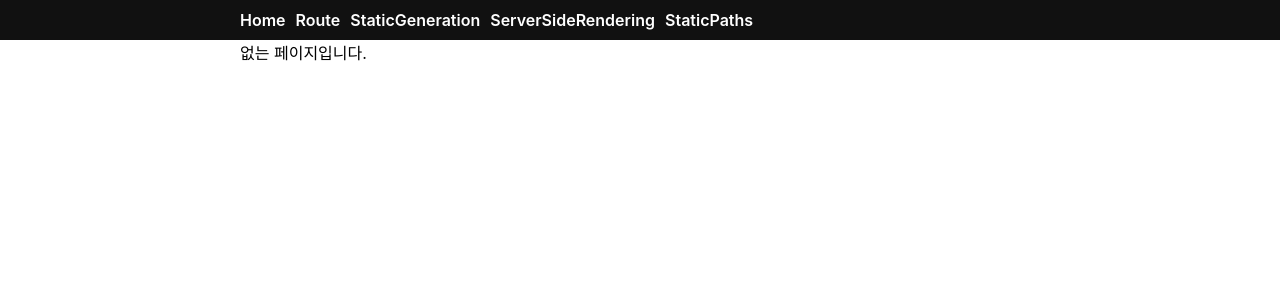
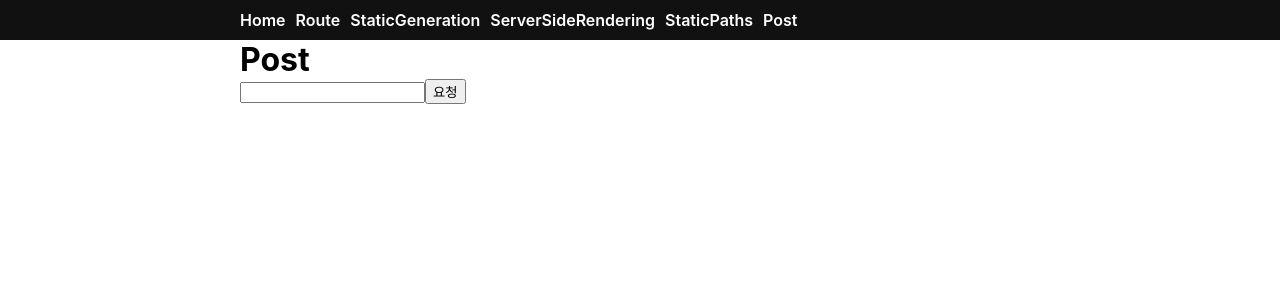
Before and after one commit to socratone/nextjs-example, a Next.js app: page /post in a window 1280 px wide. Before the commit this address had no page. Shown: the top 300 px of the page. Built offline with nearby package versions, Linux system fonts and the light colour scheme.

Commit message:
feat: post 요청 추가

```diff
--- a/components/Layout.tsx
+++ b/components/Layout.tsx
@@ -15,6 +15,7 @@ const Layout = ({ children }: LayoutProps) => {
           <Link href="/static-generation">StaticGeneration</Link>
           <Link href="/server-side-rendering">ServerSideRendering</Link>
           <Link href="/static-paths">StaticPaths</Link>
+          <Link href="/post">Post</Link>
         </Nav>
       </Header>
       <Main>{children}</Main>
--- a/package.json
+++ b/package.json
@@ -8,6 +8,7 @@
     "lint": "next lint"
   },
   "dependencies": {
+    "axios": "^0.24.0",
     "next": "12.0.7",
     "react": "17.0.2",
     "react-dom": "17.0.2",
--- a/pages/api/hello.ts
+++ /dev/null
@@ -1,13 +0,0 @@
-// Next.js API route support: https://nextjs.org/docs/api-routes/introduction
-import type { NextApiRequest, NextApiResponse } from 'next'
-
-type Data = {
-  name: string
-}
-
-export default function handler(
-  req: NextApiRequest,
-  res: NextApiResponse<Data>
-) {
-  res.status(200).json({ name: 'John Doe' })
-}
--- /dev/null
+++ b/pages/api/todo.ts
@@ -0,0 +1,19 @@
+// Next.js API route support: https://nextjs.org/docs/api-routes/introduction
+import type { NextApiRequest, NextApiResponse } from 'next';
+
+type Data = {
+  message: string;
+};
+
+export default function handler(
+  req: NextApiRequest,
+  res: NextApiResponse<Data>
+) {
+  if (req.method === 'POST') {
+    const data = req.body;
+
+    // database
+
+    res.status(201).json({ message: data.todo + '가 저장 됐어요.' });
+  }
+}
--- /dev/null
+++ b/pages/post/index.tsx
@@ -0,0 +1,25 @@
+import axios from 'axios';
+import React, { useState } from 'react';
+
+const Post = () => {
+  const [value, setValue] = useState('');
+
+  const handleChange = (event: React.ChangeEvent<HTMLInputElement>) => {
+    setValue(event.target.value);
+  };
+
+  const handleSubmit = async () => {
+    const result = await axios.post('/api/todo', { todo: value });
+    console.log(result.data.message);
+  };
+
+  return (
+    <>
+      <h1>Post</h1>
+      <input value={value} onChange={handleChange} />
+      <button onClick={handleSubmit}>요청</button>
+    </>
+  );
+};
+
+export default Post;
--- a/pages/static-paths/[user].tsx
+++ b/pages/static-paths/[user].tsx
@@ -1,4 +1,4 @@
-import { GetStaticPaths, GetStaticProps, GetStaticPropsContext } from 'next';
+import { GetStaticPaths, GetStaticProps } from 'next';
 
 type UserProps = {
   user: string;
```
Also changed, not shown: 1 other file (tests, documents, lock files or other folders).
